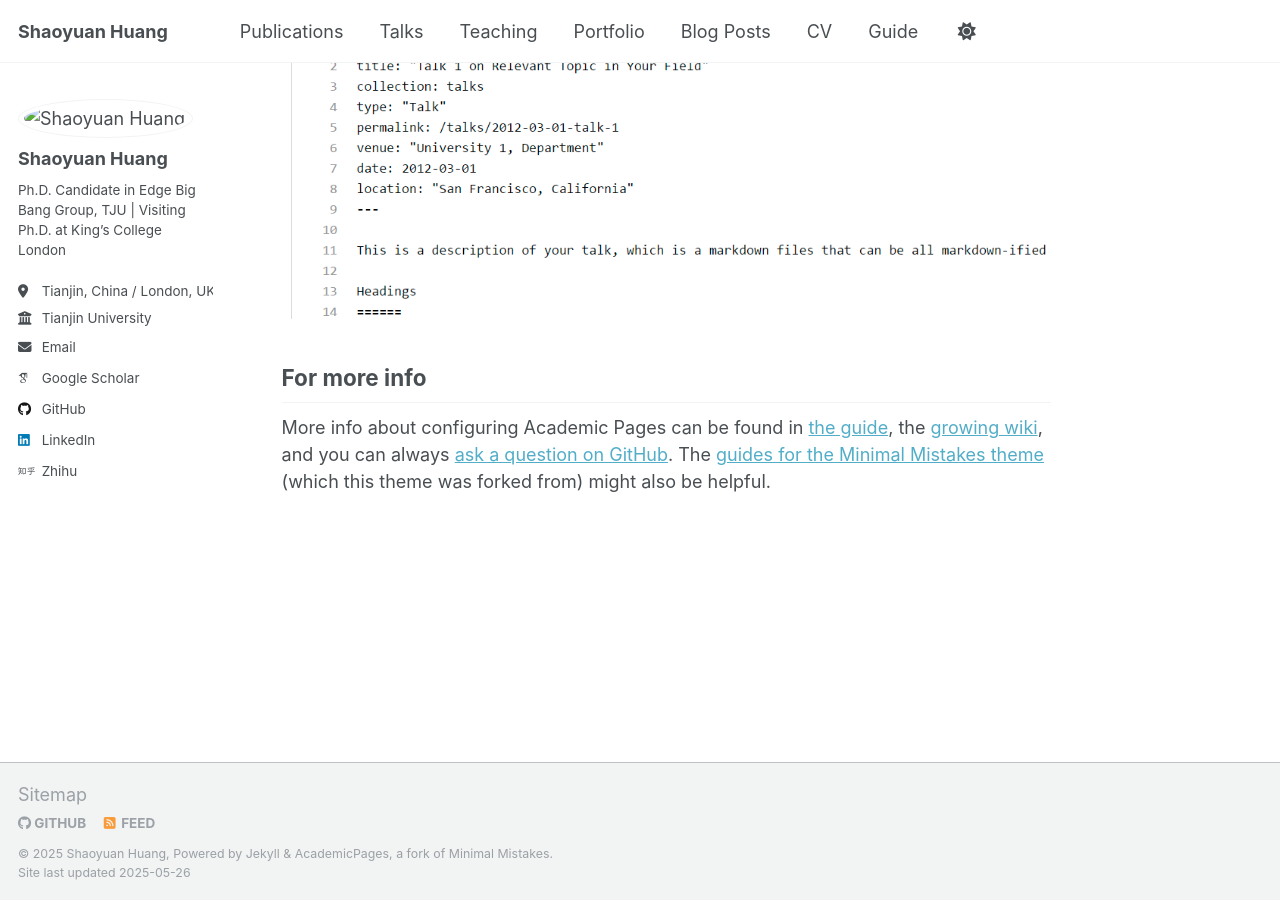
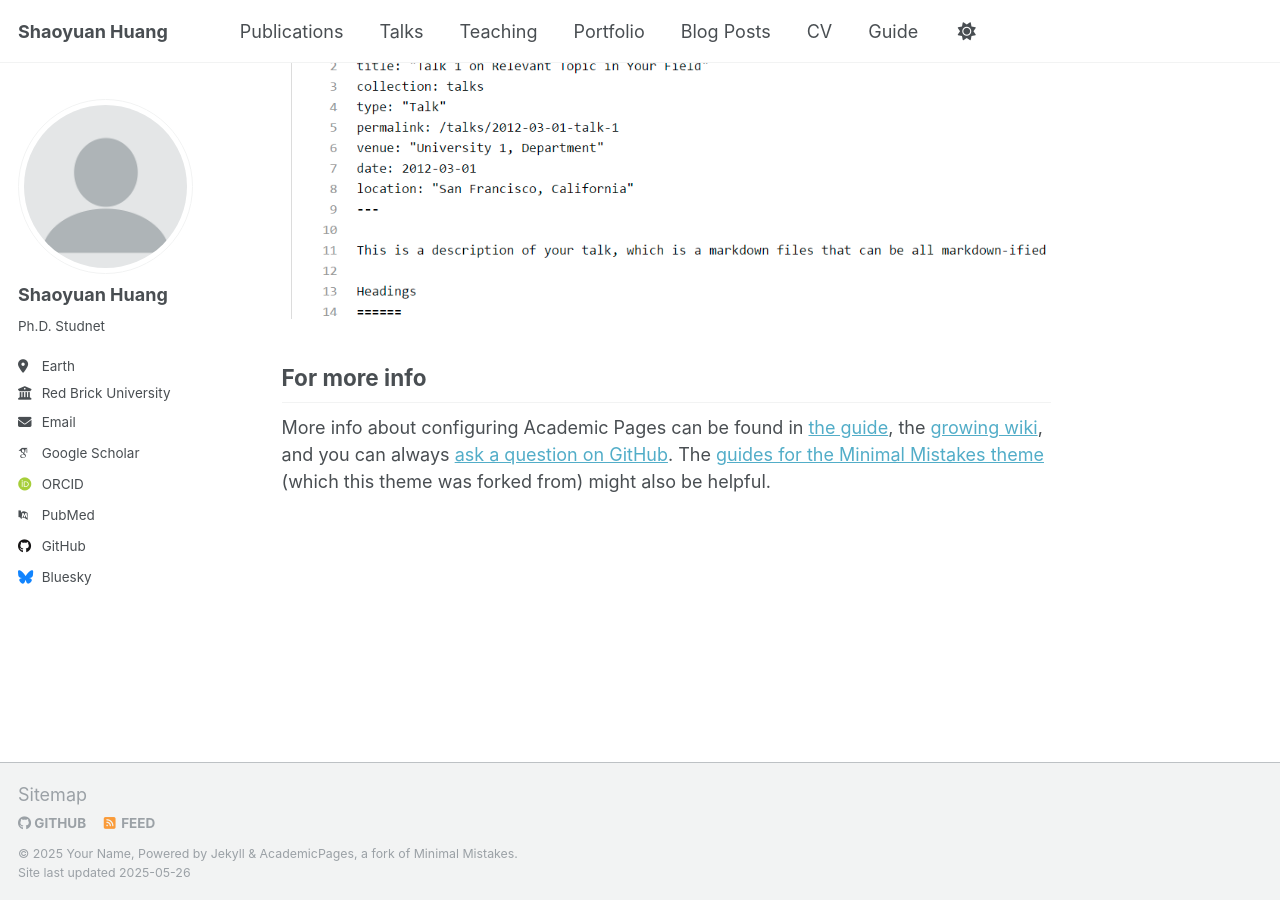
Before and after one commit to hsy23/ShaoyuanHuang, a Jekyll site: the page built from _pages/about.md, in a window 1280 px wide and 900 px high, scrolled down 2636 px. Built offline with Jekyll 4.4.1, drawn with Linux system fonts in a browser that asks for light colours; some web fonts are replaced; some of the changed lines change nothing that is shown.

Commit message:
Update _config.yml

```diff
--- a/_config.yml
+++ b/_config.yml
@@ -1,32 +1,82 @@
+# Welcome to Jekyll!
+#
+# This config file is meant for settings that affect your entire site, values
+# which you are expected to set up once and rarely need to edit after that.
+# For technical reasons, this file is *NOT* reloaded automatically when you use
+# jekyll serve -l -H localhost. If you change this file, please restart the
+# server process.
+
 # Basic Site Settings
 locale                   : "en-UK"
 site_theme               : "default"
 title                    : "Shaoyuan Huang"
 title_separator          : "-"
-name                     : &name "Shaoyuan Huang"
-description              : &description "Ph.D. Candidate @ Tianjin University, Visiting Researcher @ King’s College London"
-url                      : "https://hsy23.github.io"
-baseurl                  : "/shaoyuanhuang"
-repository               : "hsy23/shaoyuanhuang"
+name                     : &name "Your Name"
+description              : &description "personal description"
+url                      : https://academicpages.github.io # the base hostname & protocol for your site e.g. "https://[your GitHub username].github.io" or if you already have some other page hosted on Github then use "https://[your GitHub username].github.io/[Your Repo Name]"
+baseurl                  : "" # the subpath of your site, e.g. "/blog"
+repository               : "academicpages/academicpages.github.io"
 
-# Site Author
+# Site Author - The following control what appear as part of the author content on the side bar.
+#               If a field is blank the icon and link will not appear, otherwise it will be shown.
+#               Additional customization can be done by editing /_includes/author-profile.html
 author:
-  avatar           : "/assets/images/profile.png"
+  # Biographic information
+  avatar           : "profile.png"
   name             : "Shaoyuan Huang"
-  pronouns         :
-  bio              : "Ph.D. Candidate in Edge Big Bang Group, TJU | Visiting Ph.D. at King’s College London"
-  location         : "Tianjin, China / London, UK"
-  employer         : "Tianjin University"
-  uri              :
-  email            : "hsy_23@tju.edu.cn"
-  googlescholar    : "https://scholar.google.com.tw/citations?user=nNfHu_QAAAAJ&hl=zh-TW"
-  orcid            :
-  pubmed           :
-  github           : "hsy23"
-  linkedin         : "shaoyuan-huang"
-  zhihu            : "shaoyuanhuang"
+  pronouns         : # example: "she/her"
+  bio              : "Ph.D. Studnet"
+  location         : "Earth"
+  employer         : "Red Brick University"
+  uri              : # URL
+  email            : "none@example.org"
 
-# Publication Category
+  # Academic websites
+  academia         : # URL
+  arxiv            : # URL - Update with the correct link to your profile
+  googlescholar    : "https://scholar.google.com/citations?user=PS_CX0AAAAAJ"
+  impactstory      : # URL
+  orcid            : "http://orcid.org/yourorcidurl"
+  semantic         : # URL
+  pubmed           : "https://www.ncbi.nlm.nih.gov/pubmed/?term=john+snow"
+  researchgate     : # URL
+  scopus           : # URL
+
+  # Repositories and software development
+  bitbucket        : # Username - Update with your username on the site
+  codepen          : # Username
+  dribbble         : # Username
+  github           : "academicpages"
+  kaggle           : # Username
+  stackoverflow    : # User number or user number and name (i.e., use "1" or "1/jeff-atwood")
+
+  # Social media
+  bluesky          : "bsky.app" # Replace this with you Bluesky username
+  facebook         : # Username
+  flickr           : # Username
+  foursquare       : # Username
+  goodreads        : # Username
+  google_plus      : # Username
+  keybase          : # Username
+  instagram        : # Username
+  lastfm           : # Username
+  linkedin         : # Username
+  mastodon         : # URL
+  medium           : # URL
+  pinterest        : # Username
+  soundcloud       : # Username
+  steam            : # Username
+  telegram         : # URL
+  tumblr           : # Username
+  twitter          : # Username for X / Twitter
+  vine             : # Username
+  weibo            : # Username
+  wikipedia        : # Username
+  xing             : # Username
+  youtube          : # Username
+  zhihu            : # Username
+
+# Publication Category - The following the list of publication categories and their headings
 publication_category:
   books:
     title: 'Books'
@@ -36,17 +86,25 @@
     title: 'Conference Papers'
 
 # Site Settings
-teaser                   :
-breadcrumbs              : false
+teaser                   :  # filename of teaser fallback teaser image placed in /images/, .e.g. "500x300.png"
+breadcrumbs              : false # true, false (default)
 words_per_minute         : 160
 future                   : true
-read_more                : "disabled"
-talkmap_link             : false
+read_more                : "disabled" # if enabled, adds "Read more" links to excerpts
+talkmap_link             : false      #change to true to add link to talkmap on talks page
 comments:
-  provider               :
+  provider               : # false (default), "disqus", "discourse", "facebook", "google-plus", "staticman", "custom"
+  disqus:
+    shortname            :
+  discourse:
+    server               : # https://meta.discourse.org/t/embedding-discourse-comments-via-javascript/31963 , e.g.: meta.discourse.org
+  facebook:
+    appid                :
+    num_posts            : # 5 (default)
+    colorscheme          : # "light" (default), "dark"
 staticman:
   allowedFields          : ['name', 'email', 'url', 'message']
-  branch                 : "gh-pages"
+  branch                 : "gh-pages" # "master", "gh-pages"
   commitMessage          : "New comment."
   filename               : comment-{@timestamp}
   format                 : "yml"
@@ -59,17 +117,18 @@
     date:
       type               : "date"
       options:
-        format           : "iso8601"
+        format           : "iso8601" # "iso8601" (default), "timestamp-seconds", "timestamp-milliseconds"
+atom_feed:
+  hide                   : false     # change to true to hide the RSS feed in the footer
+  path                   : # blank (default) uses feed.xml
 
-atom_feed:
-  hide                   : false
-  path                   :
 
 # SEO Related
 google_site_verification :
 bing_site_verification   :
 alexa_site_verification  :
 yandex_site_verification :
+
 
 # Social Sharing
 twitter:
@@ -78,17 +137,21 @@
   username               :
   app_id                 :
   publisher              :
-og_image                 :
+og_image                 :  # Open Graph/Twitter default site image
+# For specifying social profiles
+# - https://developers.google.com/structured-data/customize/social-profiles
 social:
-  type                   : Person
-  name                   : Shaoyuan Huang
-  links: []
+  type                   : # Person or Organization (defaults to Person)
+  name                   : # If the user or organization name differs from the site's name
+  links: # An array of links to social media profiles
+
 
 # Analytics
 analytics:
-  provider               : "false"
+  provider               :  "false" # false (default), "google", "google-universal", "google-analytics-4", "custom"
   google:
     tracking_id          :
+
 
 # Reading Files
 include:
@@ -128,12 +191,14 @@
 encoding: "utf-8"
 markdown_ext: "markdown,mkdown,mkdn,mkd,md"
 
+
 # Conversion
 markdown: kramdown
 highlighter: rouge
 lsi: false
 excerpt_separator: "\n\n"
 incremental: false
+
 
 # Markdown Processing
 kramdown:
@@ -146,7 +211,8 @@
   smart_quotes: lsquo,rsquo,ldquo,rdquo
   enable_coderay: false
 
-# Collections
+
+# These settings control the types of collections used by the template
 collections:
   teaching:
     output: true
@@ -161,8 +227,10 @@
     output: true
     permalink: /:collection/:path/
 
-# Defaults
+
+# These settings control how pages and collections are included in the site
 defaults:
+  # _posts
   - scope:
       path: ""
       type: posts
@@ -173,12 +241,14 @@
       comments: true
       share: true
       related: true
+  # _pages
   - scope:
       path: ""
       type: pages
     values:
       layout: single
       author_profile: true
+  # _teaching
   - scope:
       path: ""
       type: teaching
@@ -187,6 +257,7 @@
       author_profile: true
       share: true
       comments: true
+  # _publications
   - scope:
       path: ""
       type: publications
@@ -195,6 +266,7 @@
       author_profile: true
       share: true
       comments: true
+  # _portfolio
   - scope:
       path: ""
       type: portfolio
@@ -203,6 +275,7 @@
       author_profile: true
       share: true
       comment: true
+  # _talks
   - scope:
       path: ""
       type: talks
@@ -211,14 +284,19 @@
       author_profile: true
       share: true
 
+
 # Sass/SCSS
 sass:
   sass_dir: _sass
-  style: compressed
+  style: compressed # http://sass-lang.com/documentation/file.SASS_REFERENCE.html#output_style
+
 
 # Outputting
 permalink: /:categories/:title/
-timezone: Etc/UTC
+# paginate: 5 # amount of posts to show
+# paginate_path: /page:num/
+timezone: Etc/UTC # http://en.wikipedia.org/wiki/List_of_tz_database_time_zones
+
 
 # Plugins
 plugins:
@@ -229,6 +307,7 @@
   - jekyll-redirect-from
   - jemoji
 
+# Mimic GitHub Pages with --safe
 whitelist:
   - jekyll-feed
   - jekyll-gist
@@ -237,15 +316,38 @@
   - jekyll-redirect-from
   - jemoji
 
+
 # Archives
+#  Type
+#  - GitHub Pages compatible archive pages built with Liquid ~> type: liquid (default)
+#  - Jekyll Archives plugin archive pages ~> type: jekyll-archives
+#  Path (examples)
+#  - Archive page should exist at path when using Liquid method or you can
+#    expect broken links (especially with breadcrumbs enabled)
+#  - <base_path>/tags/my-awesome-tag/index.html ~> path: /tags/
+#  - <base_path/categories/my-awesome-category/index.html ~> path: /categories/
+#  - <base_path/my-awesome-category/index.html ~> path: /
 category_archive:
   type: liquid
   path: /categories/
 tag_archive:
   type: liquid
   path: /tags/
+# https://github.com/jekyll/jekyll-archives
+# jekyll-archives:
+#   enabled:
+#     - categories
+#     - tags
+#   layouts:
+#     category: archive-taxonomy
+#     tag: archive-taxonomy
+#   permalinks:
+#     category: /categories/:name/
+#     tag: /tags/:name/
+
 
 # HTML Compression
+# - http://jch.penibelst.de/
 compress_html:
   clippings: all
   ignore:
```
